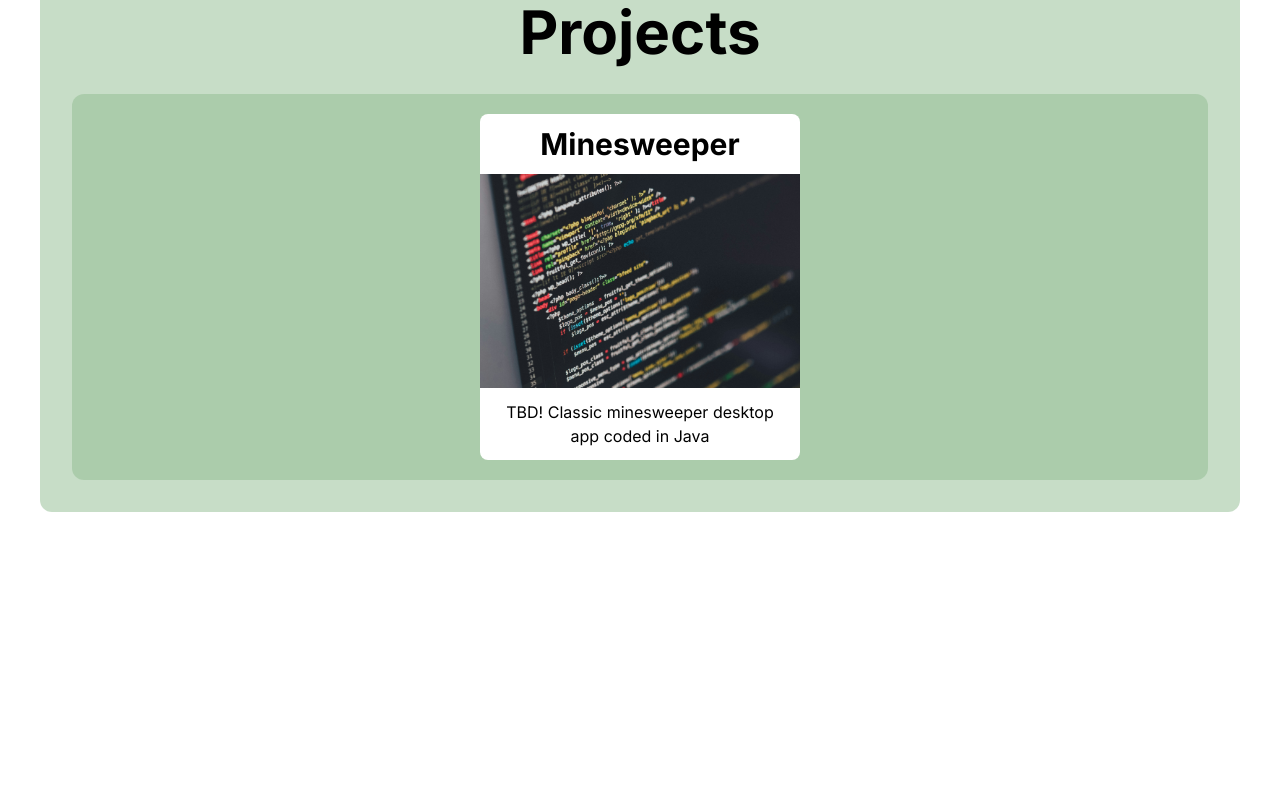
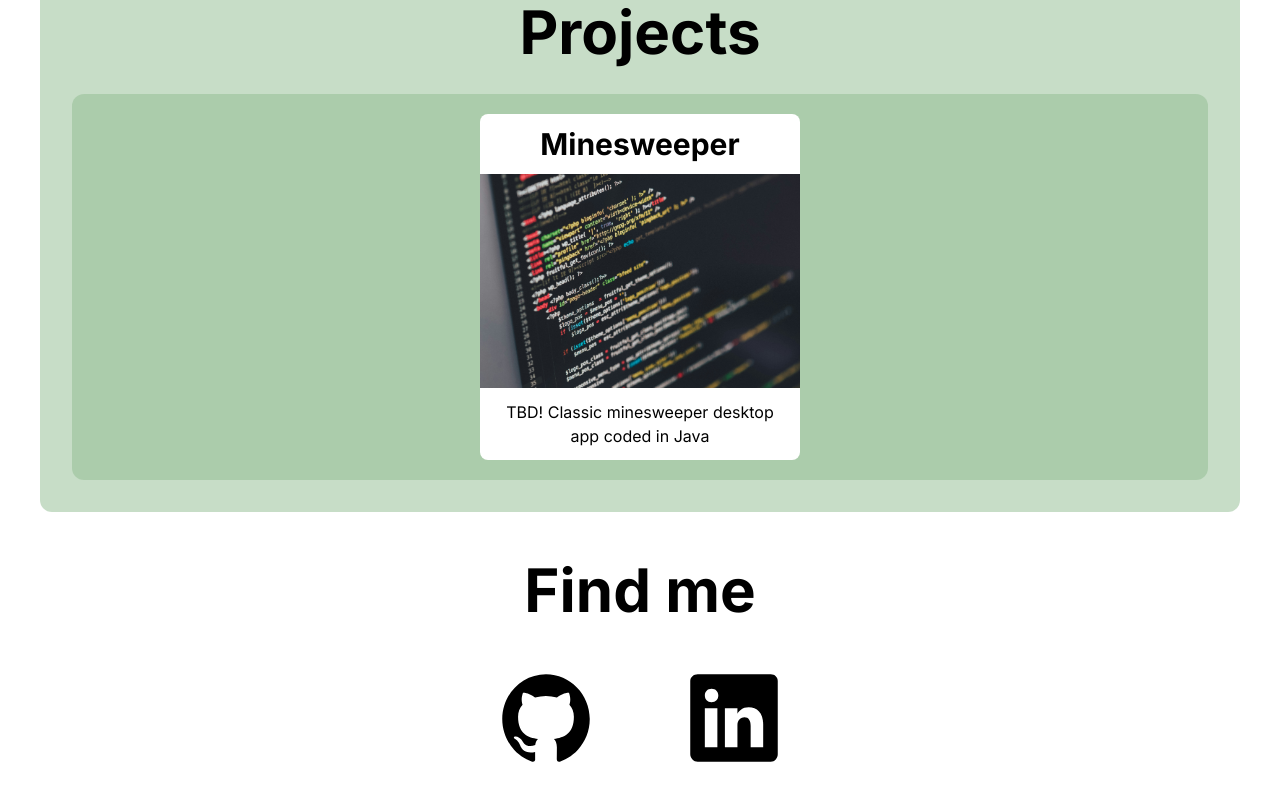
Before and after one commit to matsbak/portfolio-website, a Next.js app: page / in a window 1280 px wide. Shown: the part 1538-2338 px from the top of the page. Before the commit the page ends 2070 px from the top, so only its background shows below. Built offline with nearby package versions, Linux system fonts and the light colour scheme.

Commit message:
Added socials component

```diff
--- /dev/null
+++ b/app/components/Socials.jsx
@@ -0,0 +1,29 @@
+import Image from "next/image";
+
+const Socials = () => {
+  return (
+    <article className="flex flex-col items-center mt-4 p-8 text-center">
+      <h2 className="mb-12 text-6xl font-bold">Find me</h2>
+      <div className="flex justify-between w-72">
+        <a href="https://github.com/matsbak">
+          <Image
+              src={"/github.svg"}
+              alt={"Github logo"}
+              width={100}
+              height={100}
+          />
+        </a>
+        <a href="https://www.linkedin.com/in/matsbakketeig">
+          <Image
+              src={"/linkedin.svg"}
+              alt={"Linkedin logo"}
+              width={100}
+              height={100}
+          />
+        </a>
+      </div>
+    </article>
+  );
+}
+
+export default Socials;
--- a/app/components/TechCard.jsx
+++ b/app/components/TechCard.jsx
@@ -10,7 +10,7 @@ const TechCard = ({ img, children }) => {
           alt={children + " logo"}
           width={30}
           height={30}
-        />
+      />
       <p className="mx-2">{children}</p>
     </div>
   );
--- a/app/page.jsx
+++ b/app/page.jsx
@@ -3,6 +3,7 @@ import About from "./components/About";
 import Experience from "./components/Experience";
 import Technologies from "./components/Technologies";
 import Projects from "./components/Projects";
+import Socials from "./components/Socials";
 
 const Page = () => {
   return (
@@ -12,6 +13,7 @@ const Page = () => {
       <Experience />
       <Technologies />
       <Projects />
+      <Socials />
     </>
   );
 }
```
Also changed, not shown: public/github.svg (added), public/linkedin.svg (added).
